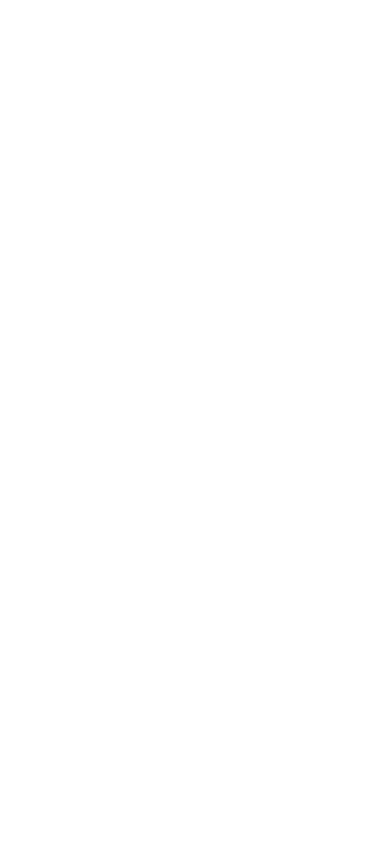
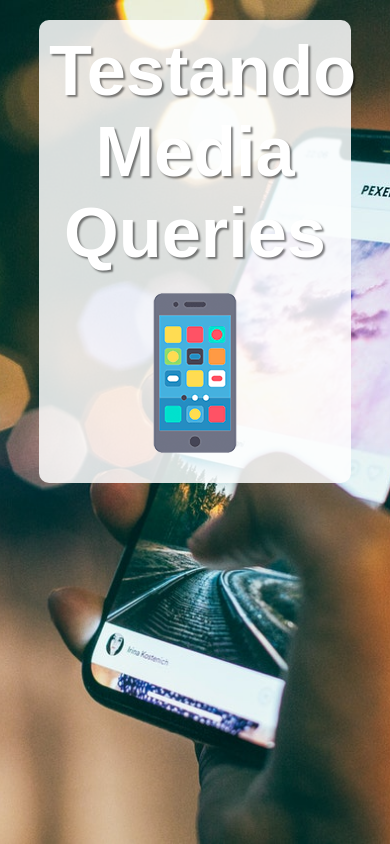
Before and after one commit to WillianTaques/html-css, a plain HTML site: page exercicios/ex026/mq004/index.html in a window 390 px wide. Drawn offline with Linux system fonts and the light colour scheme.

Commit message:
criamos versão mobile first

```diff
--- /dev/null
+++ b/exercicios/ex026/mq004/estilos/style.css
@@ -0,0 +1,49 @@
+@charset "UTF-8";
+
+/* Versão Mobile First */
+
+* {
+   font-family: Arial, Helvetica, sans-serif;
+   font-size: 1.3em;
+   margin: 0px;
+   padding: 0px;
+   box-sizing: border-box;
+}
+
+html {
+    height: 100vh;
+}
+
+body {
+    background: black url(../imagens/back-phone.jpg) no-repeat;
+    background-size: cover;
+    background-position: center center;
+
+}
+
+main {
+    background-color: rgba(255, 255, 255, 0.842);
+    width: 80vw;
+    margin: auto;
+    margin-top: 20px;
+    border-radius: 10px;
+    padding: 10px;
+}
+
+h1 {
+    text-align: center;
+    color: white;
+    font-size: 2em;
+    text-shadow: 2px 2px 2px rgba(0, 0, 0, 0.493);
+}
+
+img {
+    display: block;
+    margin: auto;
+}
+
+img#phone { display: block;}
+img#tablet { display: none;}
+img#print {display: none;}
+img#pc {display: none;}
+img#tv {display: none;}
--- a/exercicios/ex026/mq004/index.html
+++ b/exercicios/ex026/mq004/index.html
@@ -5,8 +5,17 @@
     <meta http-equiv="X-UA-Compatible" content="IE=edge">
     <meta name="viewport" content="width=device-width, initial-scale=1.0">
     <title>Media Query</title>
+    <link rel="stylesheet" href="estilos/style.css" media="all">
+    <link rel="stylesheet" href="estilos/media-query.css">
 </head>
 <body>
-
+    <main>
+        <h1>Testando Media Queries</h1>
+        <img id="phone" src="imagens/icon-phone.png" alt="Acessando via smartphone">
+        <img id="tablet" src="imagens/icon-tablet.png" alt="Acessando via tablet">
+        <img id="print" src="imagens/icon-print.png" alt="Versão para impressão">
+        <img id="pc" src="imagens/icon-pc.png" alt="Versão para desktop">
+        <img id="tv" src="imagens/icon-tv.png" alt="Versão para tv">
+    </main>
 </body>
 </html>
```
Also changed, not shown: exercicios/ex026/mq004/estilos/media-query.css (added, +7 -0 lines).
